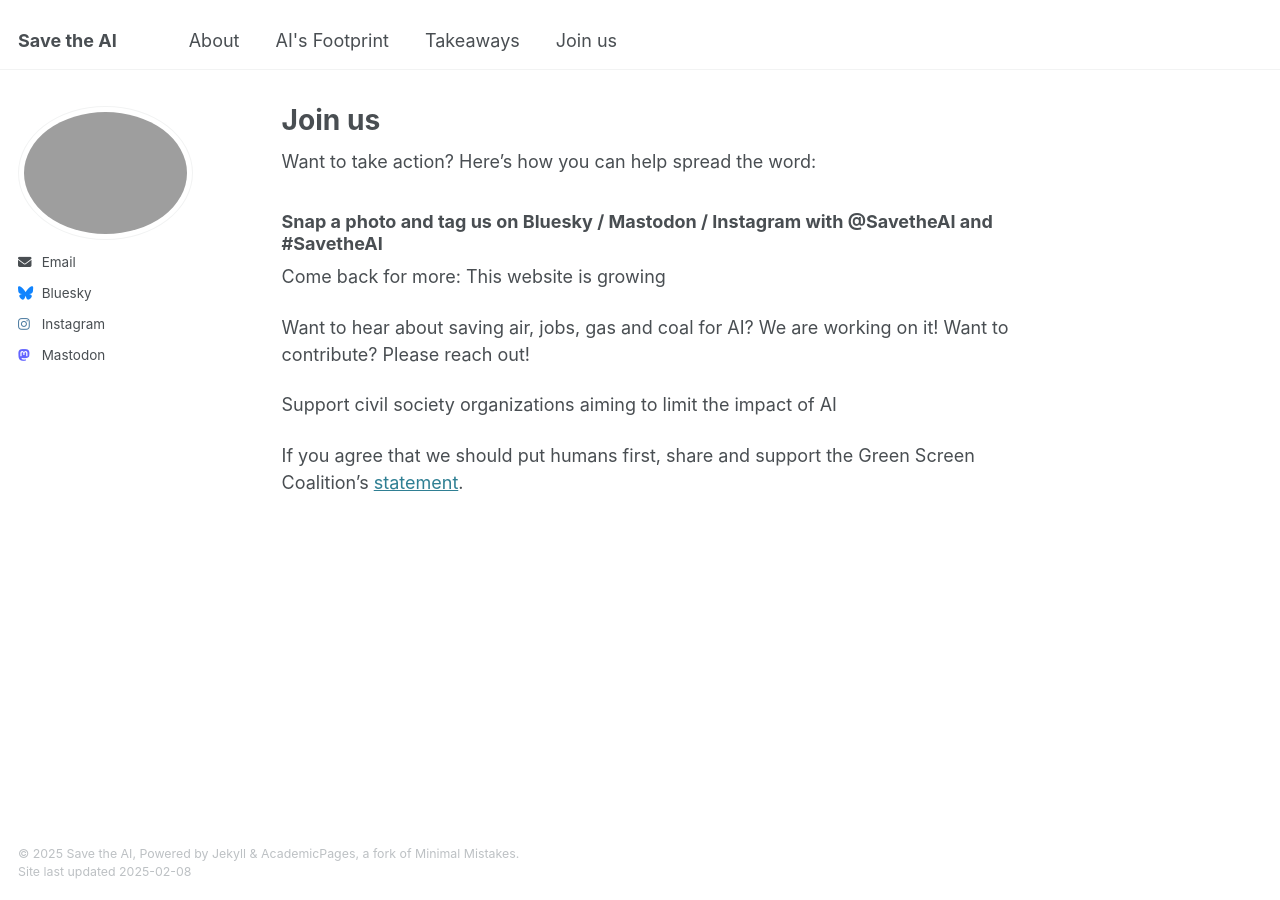
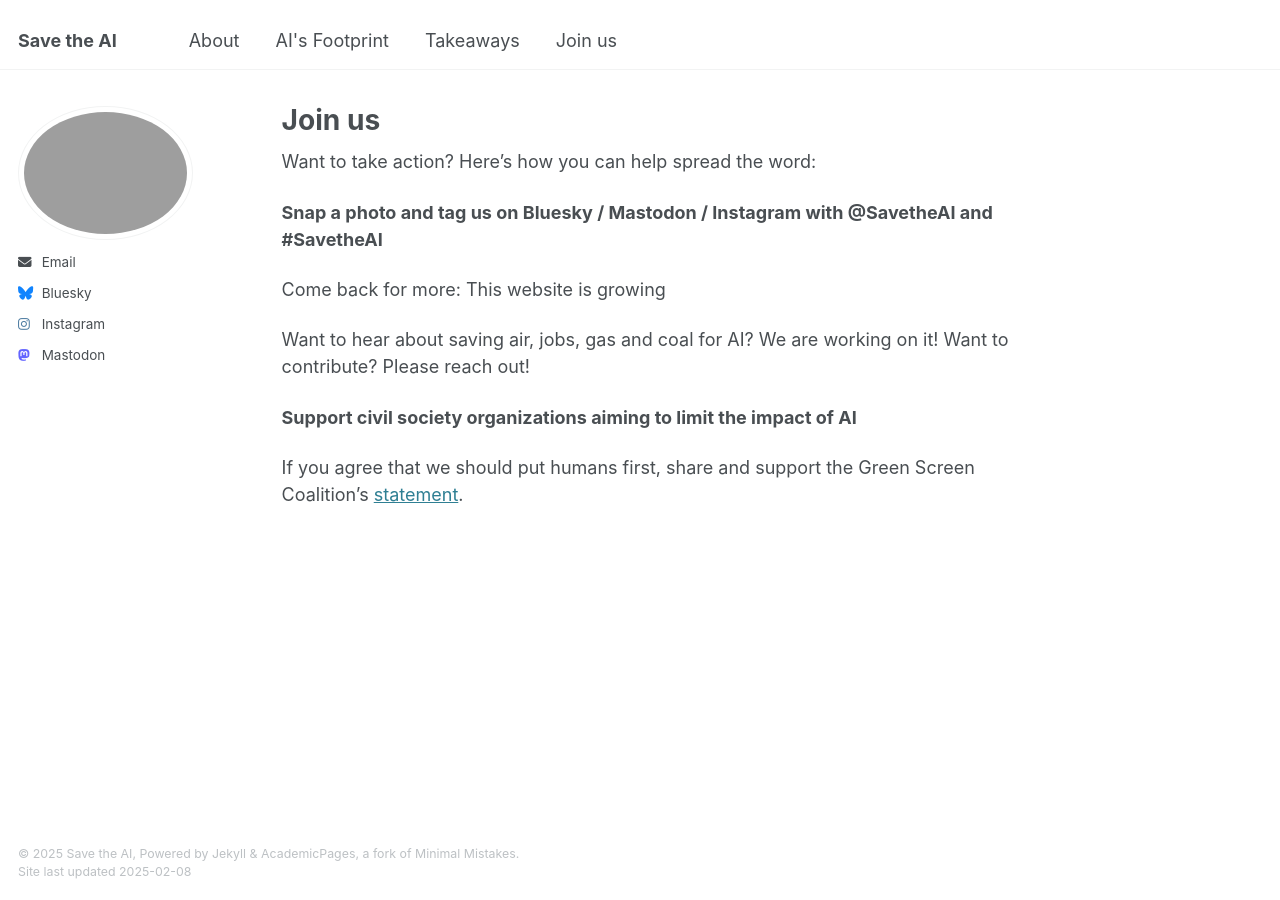
Before and after one commit to JustSustainabilityDesign/savetheAI, a Jekyll site: the page built from _pages/join-us.md, in a window 1280 px wide. Built offline with Jekyll 4.4.1, drawn with Linux system fonts in a browser that asks for light colours.

```diff
--- a/_pages/join-us.md
+++ b/_pages/join-us.md
@@ -5,14 +5,13 @@ author_profile: true
 ---
 Want to take action? Here’s how you can help spread the word:
 
-### Snap a photo and tag us on Bluesky / Mastodon / Instagram with @SavetheAI and #SavetheAI
-
+**Snap a photo and tag us on Bluesky / Mastodon / Instagram with @SavetheAI and #SavetheAI**
 
 Come back for more: This website is growing
 
 Want to hear about saving air, jobs, gas and coal for AI? We are working on it!
 Want to contribute? Please reach out!
 
-Support civil society organizations aiming to limit the impact of AI
+**Support civil society organizations aiming to limit the impact of AI**
 
 If you agree that we should put humans first, share and support the Green Screen Coalition’s [statement](https://greenscreen.network/en/blog/within-bounds-limiting-ai-environmental-impact/).
```
